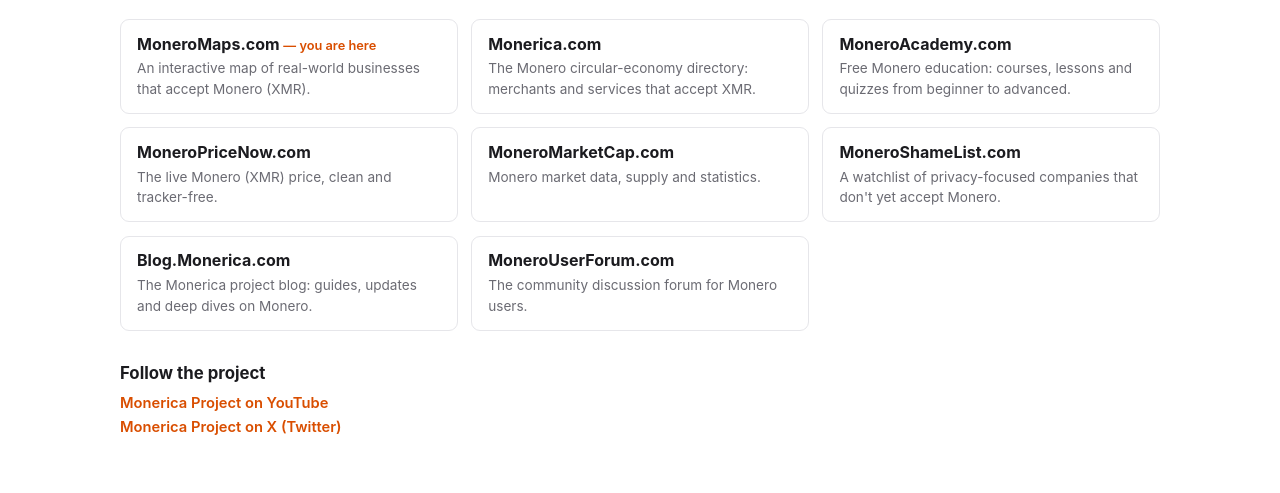
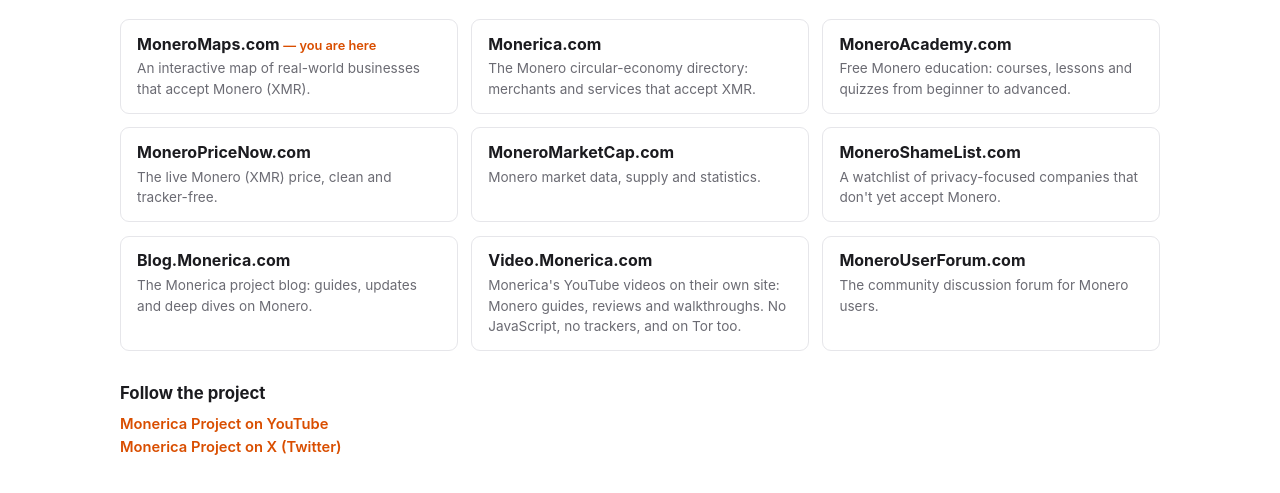
Before and after one commit to monerica-project/MoneroMaps, a plain HTML site: page network.html in a window 1280 px wide. Shown: the part 185-678 px from the top of the page. Drawn offline with Linux system fonts and the light colour scheme.

Commit message:
featured listings in categories and subcategory, reporting

```diff
--- a/network.html
+++ b/network.html
@@ -63,6 +63,10 @@
         <h3>Blog.Monerica.com</h3>
         <p>The Monerica project blog: guides, updates and deep dives on Monero.</p>
       </a>
+      <a class="mm-net-card" href="https://video.monerica.com" rel="noopener" target="_blank">
+        <h3>Video.Monerica.com</h3>
+        <p>Monerica's YouTube videos on their own site: Monero guides, reviews and walkthroughs. No JavaScript, no trackers, and on Tor too.</p>
+      </a>
       <a class="mm-net-card" href="https://monerouserforum.com" rel="noopener" target="_blank">
         <h3>MoneroUserForum.com</h3>
         <p>The community discussion forum for Monero users.</p>
```
